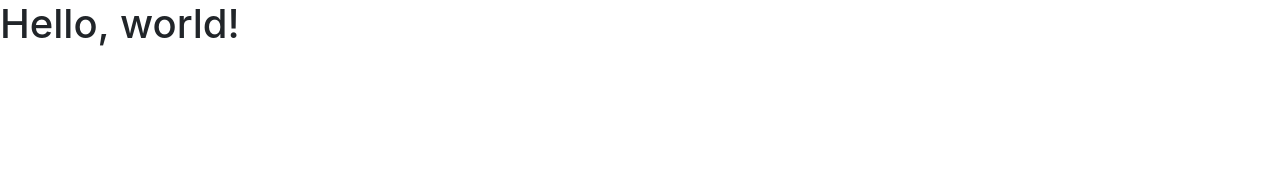
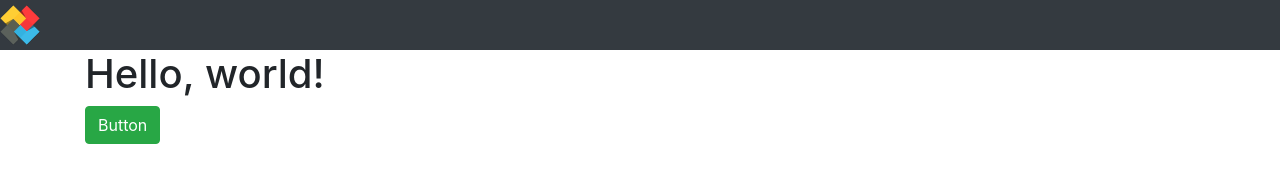
Before and after one commit to isrpo/webLab2, a plain HTML site: page index.html in a window 1280 px wide. Drawn offline with nearby package versions, Linux system fonts and the light colour scheme.

Commit message:
add logo and menu space

```diff
--- a/index.html
+++ b/index.html
@@ -11,7 +11,19 @@
     <title>Hello, world!</title>
 </head>
 <body>
-<h1>Hello, world!</h1>
+<!-- Menu -->
+<nav>
+    <div class="navabr navbar-expand-lg navbar-dark bg-dark">
+        <a href="/" class="navbar-brand">
+            <img src="img/squarge-c.png" width="40" alt="logo">
+        </a>
+    </div>
+</nav>
+
+<div class="container">
+    <h1>Hello, world!</h1>
+    <button class="btn btn-success">Button</button>
+</div>
 
 <!-- Optional JavaScript -->
 <!-- jQuery first, then Popper.js, then Bootstrap JS -->
```
Also changed, not shown: img/squarge-c.png (added).
